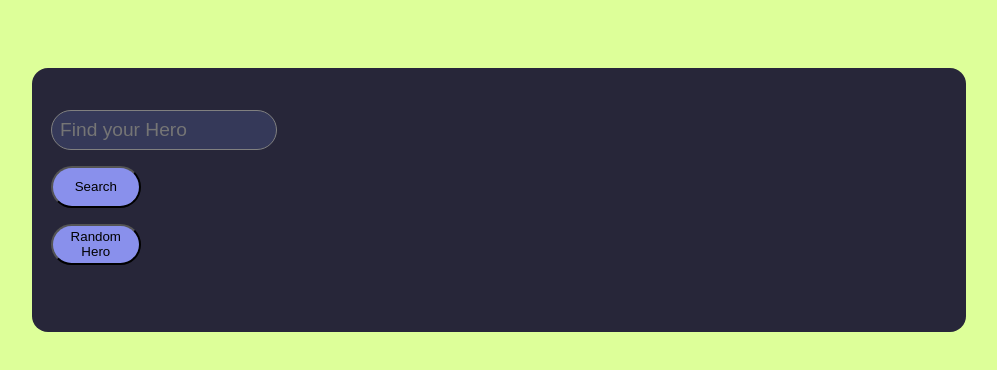
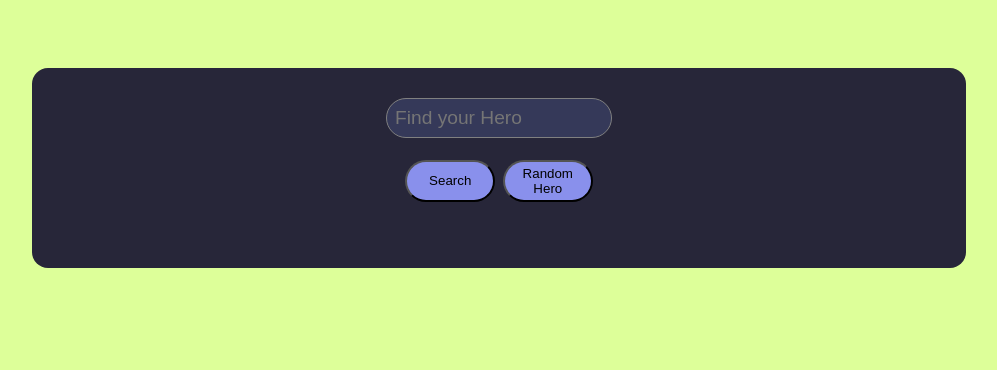
Before and after one commit to Debajit-Paul/super-heroes, a plain HTML site: page index.html in a window 1280 px wide. Shown: the part 94-464 px from the top of the page, without its empty margins (149-1146 px from the left). Drawn offline with Linux system fonts and the light colour scheme.

Commit message:
update: style

```diff
--- a/index.html
+++ b/index.html
@@ -11,12 +11,12 @@
 <body>
   <h1 style="text-align: center;">Super Heroes</h1>
   <div class="wrapper">
-    <div class="container">
-      <input type="text" id="searchInput" placeholder="Find your Hero">
+    <input type="text" id="searchInput" placeholder="Find your Hero">
+    <div class="container top">
       <button id="searchBtn">Search</button>
       <button id="newHero">Random Hero</button>
     </div>
-    <div class="container">
+    <div class="container bottom">
       <div id="heroImage"><img src="" alt=""></div>
     </div>
   </div>
--- a/style.css
+++ b/style.css
@@ -20,8 +20,9 @@ html, body {
 .container {
   margin-top: 1.4rem;
   display: flex;
-  flex-direction: column;
-  gap: 1rem;
+  flex-direction: row;
+  justify-content: center;
+  gap: 0.5rem;
 }
 
 #searchInput {
@@ -29,6 +30,7 @@ html, body {
   border: 1px solid gray;
   border-radius: 1.4rem;
   padding: 0.5rem;
+  margin: 10px auto;
   display:block;
   align-items: center;
   font-size: 1.2rem;
```
